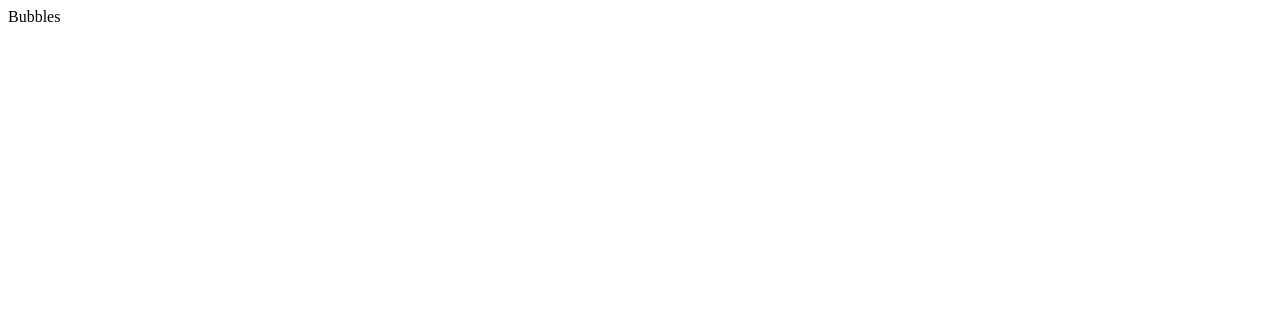
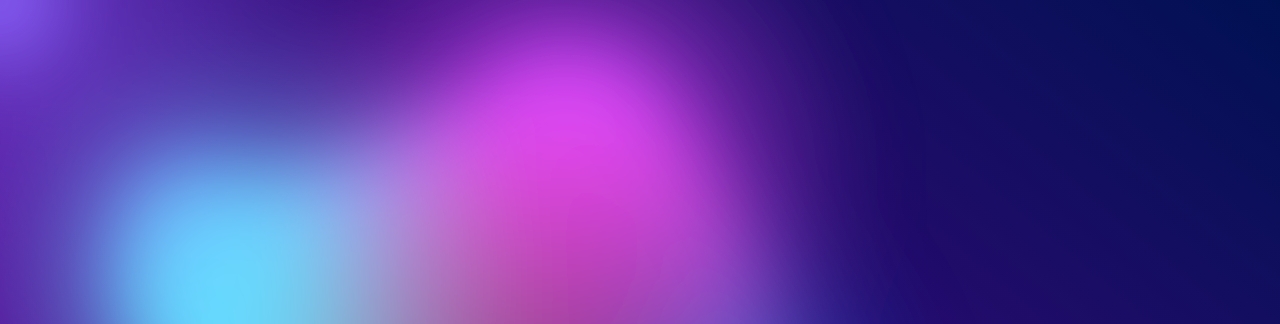
Before and after one commit to claireholzman/claireholzman.github.io, a plain HTML site: page index.html in a window 1280 px wide. Shown: the top 324 px of the page. Drawn offline with Linux system fonts and the light colour scheme.

Commit message:
Update index.html

```diff
--- a/index.html
+++ b/index.html
@@ -1,3 +1,6 @@
+<head>
+    <link rel="stylesheet" href="../claireholzman.github.io/css/codepen.css"/>
+</head>
 <div class="text-container">
     Bubbles
   </div>
```
